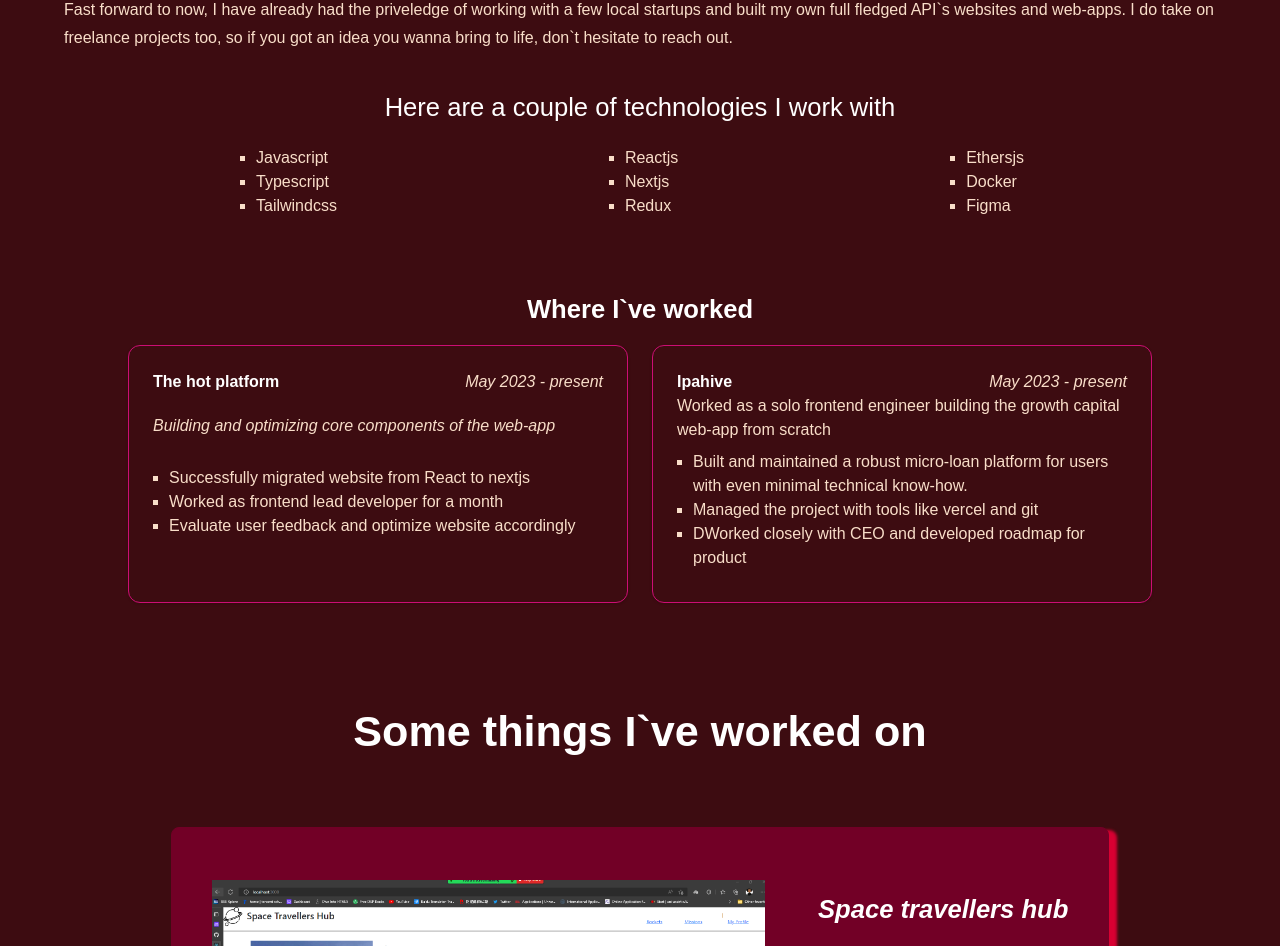
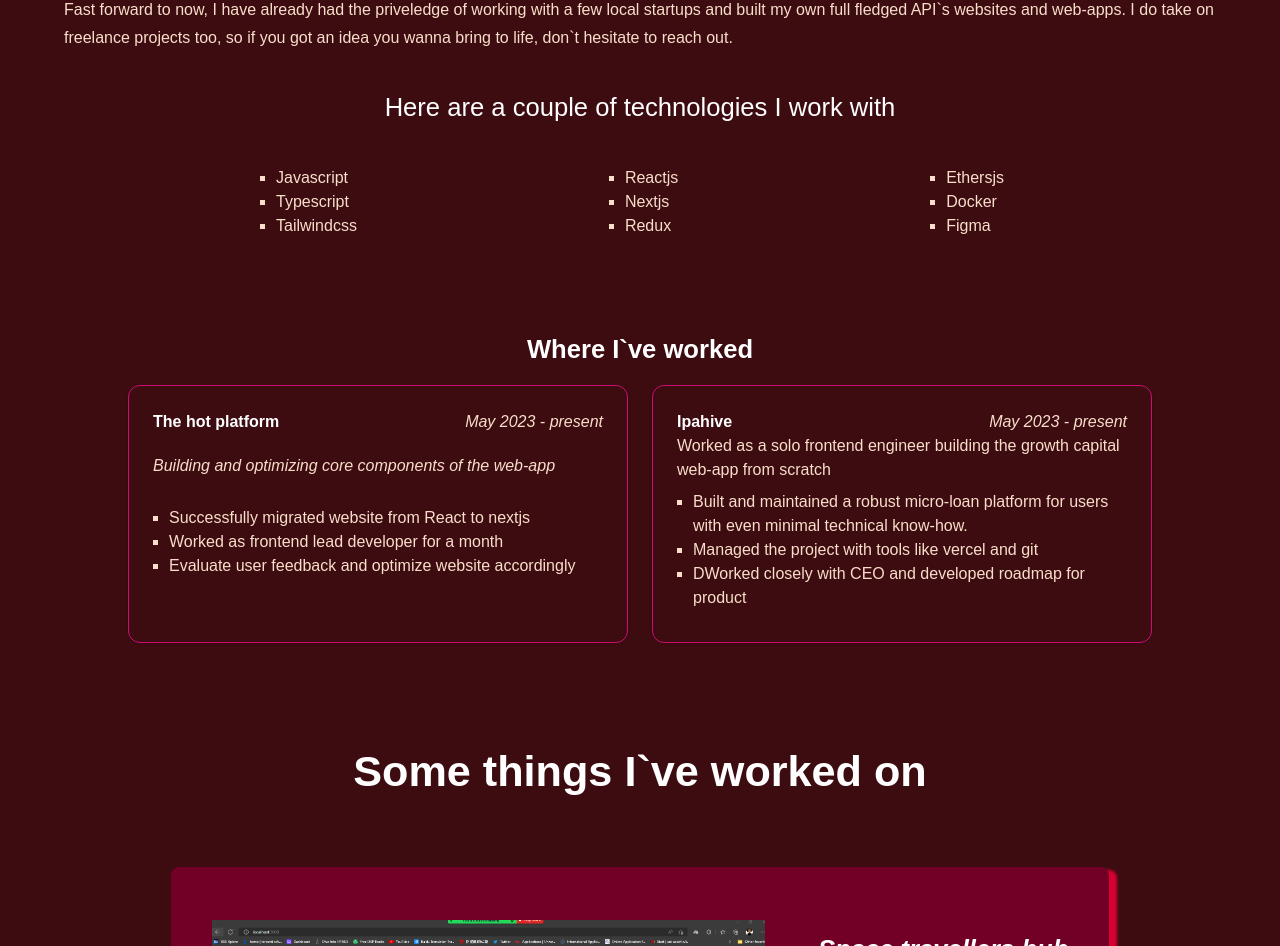
Before and after one commit to TracyMuso/tfp, a Next.js app: page / in a window 1280 px wide. Shown: the part 1833-2779 px from the top of the page. Built offline with nearby package versions, Linux system fonts and the light colour scheme.

Commit message:
feat(fix-design-scheme): update styles on technologies section

```diff
--- a/components/About/index.tsx
+++ b/components/About/index.tsx
@@ -21,17 +21,17 @@ const About = () => {
           Here are a couple of technologies I work with
         </h4>
         <div className="flex items-center justify-between w-2/3">
-          <ul className="inline-block">
+          <ul className="p-5">
             <li>Javascript</li>
             <li>Typescript</li>
             <li>Tailwindcss</li>
           </ul>
-          <ul className="inline-block">
+          <ul className="p-5">
             <li>Reactjs</li>
             <li>Nextjs</li>
             <li>Redux</li>
           </ul>
-          <ul>
+          <ul className="p-5">
             <li>Ethersjs</li>
             <li>Docker</li>
             <li>Figma</li>
```
